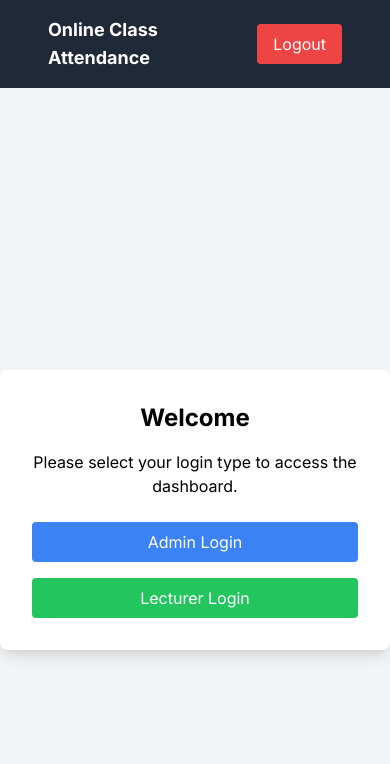
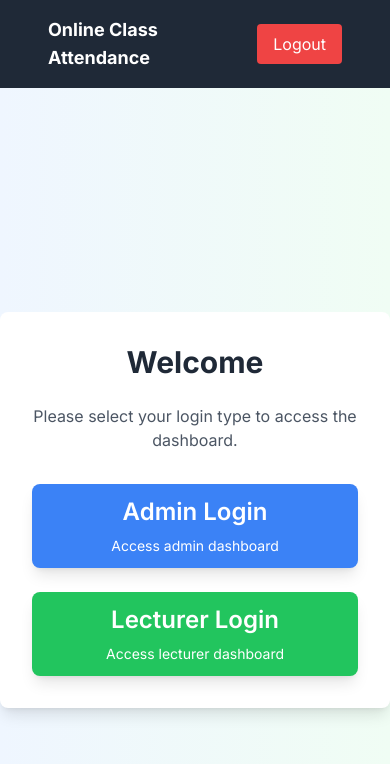
Before and after one commit to oluwaseyi9325/class_attendace, a Next.js app: page / in a window 390 px wide. Shown: the top 764 px of the page. Built offline with nearby package versions, Linux system fonts and the light colour scheme.

Commit message:
Worked on the responsiveness to make it look attractive

```diff
--- a/next.config.mjs
+++ b/next.config.mjs
@@ -3,7 +3,7 @@
 /** @type {import('next').NextConfig} */
 const nextConfig = {
   images: {
-    domains: ["via.placeholder.com", "randomuser.me", "png.pngtree.com", "i.pinimg.com"],
+    domains: ["via.placeholder.com", "randomuser.me", "png.pngtree.com", "i.pinimg.com", "api.qrserver.com"],
   },
 };
 
--- a/src/app/(routes)/admin/signin/page.tsx
+++ b/src/app/(routes)/admin/signin/page.tsx
@@ -2,7 +2,7 @@
 
 import React, { useState } from 'react';
 import { useRouter } from 'next/navigation';
-
+import Swal from 'sweetalert2';
 
 function AdminSignInPage() {
   const [username, setUsername] = useState('');
@@ -14,9 +14,15 @@ function AdminSignInPage() {
           localStorage.setItem('isAdmin', 'true');
           router.push('/admin/dashboard');
       } else {
-          alert('Invalid credentials');
+          Swal.fire({
+            icon: 'error',
+            title: 'Invalid credentials',
+            text: 'Please check your username and password and try again.',
+            confirmButtonColor: '#3085d6',
+          });
       }
   };
+
   return (
     <div className="min-h-screen flex items-center justify-center bg-gray-100">
       <div className="bg-white p-8 rounded-lg shadow-md w-full max-w-md">
@@ -52,4 +58,4 @@ function AdminSignInPage() {
   )
 }
 
-export default AdminSignInPage
+export default AdminSignInPage;
--- a/src/app/(routes)/lecturer/dashboard/page.tsx
+++ b/src/app/(routes)/lecturer/dashboard/page.tsx
@@ -117,17 +117,21 @@ const LecturerDashboardPage: React.FC = () => {
 
   return (
     <div className="min-h-screen bg-gray-100 p-4">
-      <div className="max-w-7xl mx-auto bg-white p-4 sm:p-8 rounded-lg shadow-md">
-        <h1 className="text-xl sm:text-2xl font-bold mb-4">
-          Lecturer Dashboard
+      <div className="max-w-7xl mx-auto bg-white p-6 sm:p-8 rounded-lg shadow-md">
+        {lecturer && (
+          <h1 className="text-2xl font-bold mb-6 text-center text-blue-500">
+            Welcome {lecturer.fullname}
           </h1>
+        )}
         {lecturer && (
-          <div className="mb-4">
-            <h2 className="text-lg font-bold">Select Course</h2>
+          <div className="mb-6">
+            <h2 className="text-lg font-bold mb-2 text-center">
+              Select Course
+            </h2>
             <select
               value={selectedCourse}
               onChange={handleCourseChange}
-              className="border p-2 rounded mb-4 w-full md:w-[600px]"
+              className="border p-2 rounded w-full md:w-3/4 mx-auto block"
             >
               <option value="">Select Course</option>
               {lecturer.courses.map((course, index) => (
@@ -140,10 +144,11 @@ const LecturerDashboardPage: React.FC = () => {
         )}
         {selectedCourse && (
           <div>
-            <h2 className="text-lg font-bold mb-4">
+            <h2 className="text-lg font-bold mb-4 text-center">
               Students Enrolled in {selectedCourse}
             </h2>
-            <table className="w-full border-collapse border border-gray-200">
+            <div className="overflow-x-auto">
+              <table className="w-full border-collapse border border-gray-200 text-sm sm:text-base">
                 <thead>
                   <tr>
                     <th className="border border-gray-200 p-2">S/N</th>
@@ -172,21 +177,23 @@ const LecturerDashboardPage: React.FC = () => {
                           type="text"
                           placeholder={`Enter ${student.fullname} Barcode`}
                           onChange={(e) => setEnteredBarcode(e.target.value)}
-                        className="border p-2 rounded mr-2"
+                          className="border p-2 rounded w-[200px] md:w-full mb-2"
                         />
+                        <div className="flex flex-wrap gap-2 justify-center items-center">
                           <button
                             onClick={() => markAttendance(student, "Present")}
-                        className="bg-green-500 text-white px-2 py-1 rounded mr-2 hover:bg-green-700 transition duration-200"
+                            className="bg-green-500 text-white px-2 py-1 rounded hover:bg-green-700 transition duration-200"
                           >
                             Present
                           </button>
                           <button
-                        onClick={() => markAttendance(student.id, "Absent")}
+                            onClick={() => markAttendance(student, "Absent")}
                             className="bg-red-500 text-white px-2 py-1 rounded hover:bg-red-700 transition duration-200"
                           >
                             Absent
                           </button>
-                      <div className="mt-2">
+                        </div>
+                        <div className="mt-2 text-sm text-gray-600 whitespace-pre-line">
                           {getStudentAttendance(student.id)
                             .split("\n")
                             .map((line, index) => (
@@ -194,18 +201,21 @@ const LecturerDashboardPage: React.FC = () => {
                             ))}
                         </div>
                       </td>
-                    <td className="border border-gray-200 p-2 flex justify-center">
-                      <img
-                        style={{ width: 100 }}
+                      <td className="border border-gray-200 p-2 flex justify-center item-center relative">
+                        <Image
+                          className="w-20 mt-[50%] md:mt-[unset]"
                           src={student.barcode}
                           alt="Barcode"
+                          width={100} // Set the width and height explicitly
+                          height={100}
                         />
                       </td>
                     </tr>
                   ))}
                 </tbody>
               </table>
-            <div className="mt-4">
+            </div>
+            <div className="mt-6 text-center">
               <CSVLink
                 data={csvData}
                 headers={[
--- a/src/app/page.tsx
+++ b/src/app/page.tsx
@@ -14,23 +14,27 @@ function Home() {
   };
 
   return (
-    <div className="flex items-center justify-center min-h-screen bg-gray-100">
-      <div className="bg-white p-8 rounded-lg shadow-lg text-center">
-        <h1 className="text-2xl font-bold mb-4">Welcome</h1>
-        <p className="mb-6">Please select your login type to access the dashboard.</p>
-        <div className="space-y-4">
-          <button
+    <div className="flex items-center justify-center min-h-screen bg-gradient-to-r from-blue-50 to-green-50">
+      <div className="bg-white p-8 rounded-lg shadow-lg text-center max-w-md w-full">
+        <h1 className="text-3xl font-bold mb-6 text-gray-800">Welcome</h1>
+        <p className="mb-8 text-gray-600">
+          Please select your login type to access the dashboard.
+        </p>
+        <div className="space-y-6">
+          <div
             onClick={goToAdminLogin}
-            className="bg-blue-500 text-white px-6 py-2 rounded hover:bg-blue-700 transition duration-200 w-full"
+            className="cursor-pointer bg-blue-500 text-white px-6 py-3 rounded-lg shadow-lg transform hover:scale-105 transition duration-300 ease-in-out w-full text-center"
           >
-            Admin Login
-          </button>
-          <button
+            <div className="text-2xl font-semibold mb-2">Admin Login</div>
+            <p className="text-sm">Access admin dashboard</p>
+          </div>
+          <div
             onClick={goToLecturerLogin}
-            className="bg-green-500 text-white px-6 py-2 rounded hover:bg-green-700 transition duration-200 w-full"
+            className="cursor-pointer bg-green-500 text-white px-6 py-3 rounded-lg shadow-lg transform hover:scale-105 transition duration-300 ease-in-out w-full text-center"
           >
-            Lecturer Login
-          </button>
+            <div className="text-2xl font-semibold mb-2">Lecturer Login</div>
+            <p className="text-sm">Access lecturer dashboard</p>
+          </div>
         </div>
       </div>
     </div>
```
Lines whose indentation alone changed are shown as unchanged.
